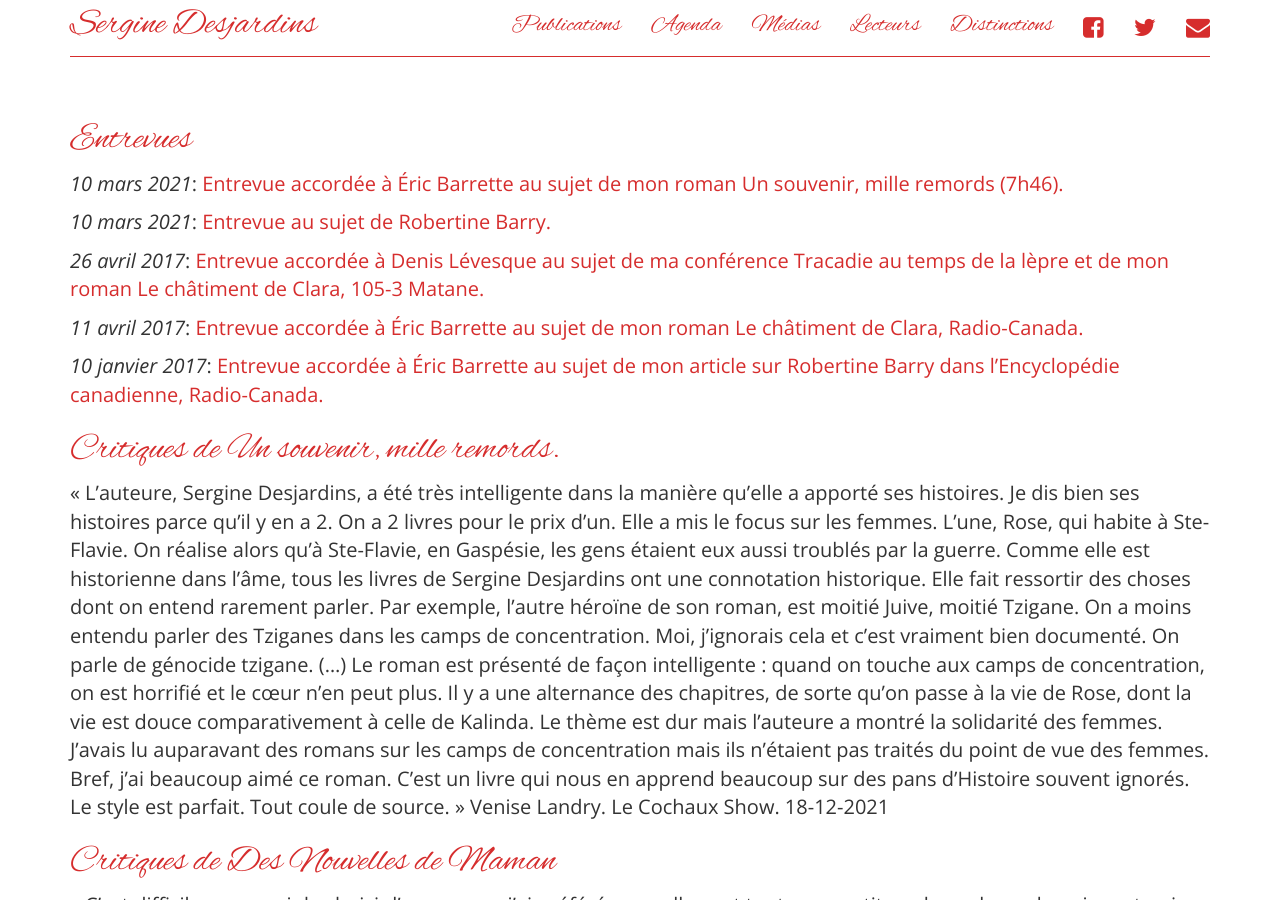
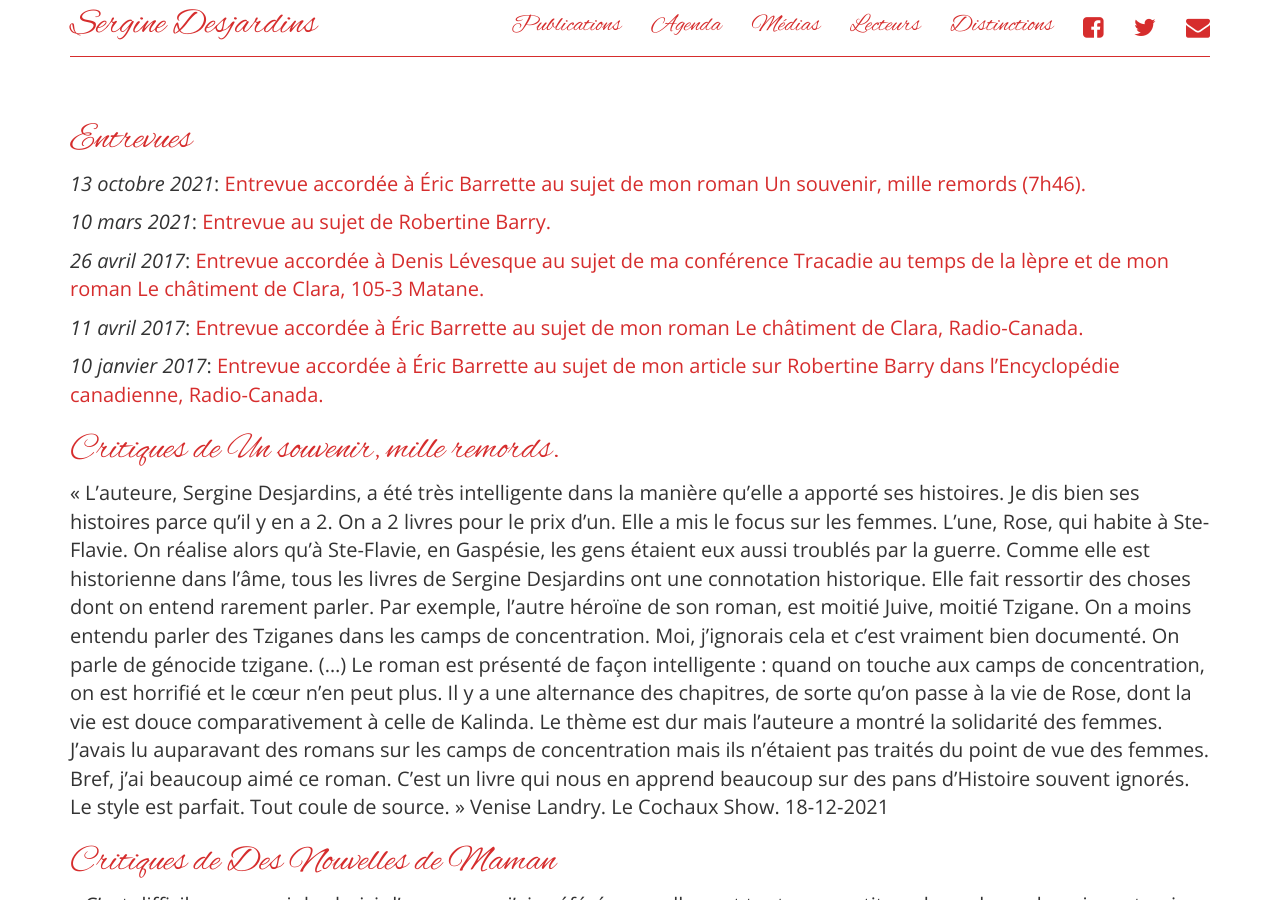
Before and after one commit to serginedesjardins/serginedesjardins.github.io, a Jekyll site: the page built from medias.md, in a window 1280 px wide and 900 px high. Built offline with Jekyll 4.4.1, drawn with Linux system fonts in a browser that asks for light colours; nearby versions of some CDN libraries.

Commit message:
Entrevue Barrette

```diff
--- a/medias.md
+++ b/medias.md
@@ -6,7 +6,7 @@ permalink: /medias/
 
 # Entrevues
 
-*10 mars 2021*: [Entrevue accordée à Éric Barrette au sujet de mon roman Un souvenir, mille remords (7h46).](https://ici.radio-canada.ca/ohdio/premiere/emissions/info-reveil/episodes/576607/rattrapage-du-mercredi-13-octobre-2021)
+*13 octobre 2021*: [Entrevue accordée à Éric Barrette au sujet de mon roman Un souvenir, mille remords (7h46).](https://ici.radio-canada.ca/ohdio/premiere/emissions/info-reveil/episodes/576607/rattrapage-du-mercredi-13-octobre-2021)
 
 *10 mars 2021*: [Entrevue au sujet de Robertine Barry.](https://sergine-desjardins.com/files/2021-03-10.mp3)
 
```
